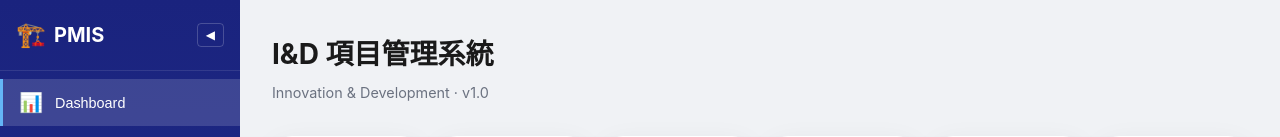
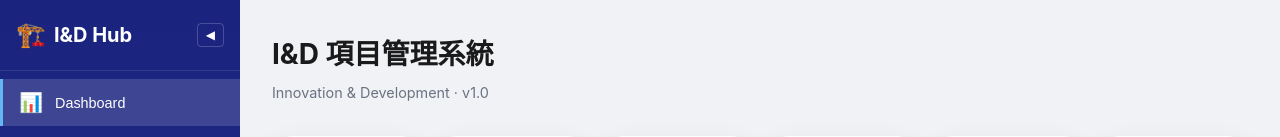
Before and after one commit to DonKHK/I-D-HUB-2.0, a React (Vite) app in the folder frontend/: page /dashboard in a window 1280 px wide. Shown: the top 137 px of the page. Built offline with nearby package versions, Linux system fonts and the light colour scheme; no server answers; the database is empty; sample sign-in values are in the browser's storage.

Commit message:
feat: change sidebar logo text from PMIS to I&D Hub

```diff
--- a/frontend/src/components/Sidebar.jsx
+++ b/frontend/src/components/Sidebar.jsx
@@ -66,7 +66,7 @@ export default function Sidebar({ activePage, onNavigate, onSync, onBackup, onRe
       <div className="sidebar__header">
         <div className="sidebar__logo" onClick={handleLogoClick}>
           <span className="sidebar__logo-icon">🏗️</span>
-          {!collapsed && <span className="sidebar__logo-text">PMIS</span>}
+          {!collapsed && <span className="sidebar__logo-text">I&D Hub</span>}
         </div>
         <button
           className="sidebar__toggle"
```
